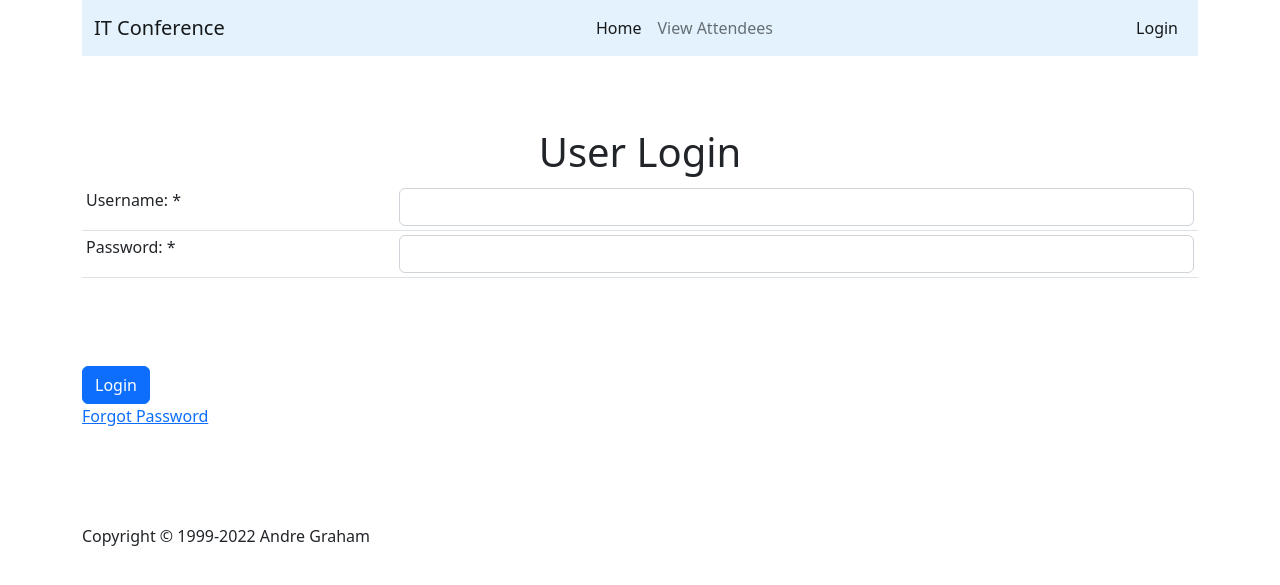
After one commit to dre001/attendance, a PHP site: page /login.php in a window 1280 px wide. The commit adds this page. Shown: the top 585 px of the page. Run offline with PHP 8.4, Linux system fonts and the light colour scheme.

Commit message:
start the Login
Login incomplete

```diff
--- a/db/conn.php
+++ b/db/conn.php
@@ -1,11 +1,11 @@
 <?php
 
 //LOCAL HOST CONNECTION
-    // $host = '127.0.0.1';
-    // $db = 'attendance_db';
-    // $user = 'root';
-    // $pass = '';
-    // $charset = 'utf8mb4';
+$host = '127.0.0.1';
+$db = 'attendance_db';
+$user = 'root';
+$pass = '';
+$charset = 'utf8mb4';
 
 
 //Remote Database Connection
@@ -16,21 +16,20 @@
 // $charset = 'utf8mb4';
 
 
-    $host = 'remotemysql.com';
-    $db = ' lxfglIJlle';
-    $user = 'lxfglIJlle';
-    $pass = '5bF8kjiI8v';
-    $charset = 'utf8mb4';
+// $host = 'remotemysql.com';
+// $db = ' lxfglIJlle';
+// $user = 'lxfglIJlle';
+// $pass = '5bF8kjiI8v';
+// $charset = 'utf8mb4';
 
 
 $dsn = "mysql:host=$host;dbname=$db;charset=$charset";
 
-    try{
+try {
     $pdo = new PDO($dsn, $user, $pass);
     //echo 'Sync with Database';
     $pdo->setAttribute(PDO::ATTR_ERRMODE, PDO::ERRMODE_EXCEPTION);
-
-    } catch(PDOException $e){
+} catch (PDOException $e) {
 
     throw new PDOException($e->getMessage());
 }
--- a/includes/header.php
+++ b/includes/header.php
@@ -1,3 +1,9 @@
+<?php
+//This includes the session file. This file contains code that starts/resumes a session
+// By having it in the header file, it will be included on every page, allowing session capability to be used on every page across the website
+include_once 'includes/session.php'
+?>
+
 <!doctype html>
 <html lang="en">
   <head>
@@ -33,12 +39,19 @@
       <span class="navbar-toggler-icon"></span>
     </button>
     <div class="collapse navbar-collapse" id="navbarNavAltMarkup">
-      <div class="navbar-nav">
-        <a class="nav-link active" aria-current="page" href="index.php">Home</a>
+
+
+      <div class="navbar-nav m-auto ">
+        <a class="nav-link active" aria-current="page" href="index.php">Home </a>
         <a class="nav-link" href="viewrecords.php">View Attendees</a>
         <!-- <a class="nav-link" href="#">Pricing</a>
         <a class="nav-link disabled">Disabled</a> -->
-      </div>
+    </div>
+    <div class="navbar-nav ml-auto">
+        <a class="nav-link active" aria-current="page" href="login.php">Login</a>
+
+
+    </div>
     </div>
   </div>
 </nav>
--- /dev/null
+++ b/includes/session.php
@@ -0,0 +1,3 @@
+<?php
+    session_start();
+?>
--- /dev/null
+++ b/login.php
@@ -0,0 +1,42 @@
+<?php
+
+$title = 'User Login';
+require_once 'includes/header.php';
+require_once 'db/conn.php';
+
+
+
+?>
+<h1 class="text-center"><?php echo $title ?> </h1>
+<form action="<?php echo htmlentities($_SERVER['PHP_SELF']); ?>" method="post" ?>
+    <table class="table table-sm">
+        <tr>
+            <td><label for="username">Username: * </label> </td>
+            <td><input type="text" name="username" class="form-control" id="username" value="<?php if ($_SERVER['REQUEST_METHOD'] == 'POST') echo $_POST['username']; ?> ">
+
+
+                <?php if (empty($username) && $_SERVER['REQUEST_METHOD'] == 'POST') echo "<p class='text-danger'>$username_error</p>"; ?>
+            </td>
+        </tr>
+
+        <tr>
+            <td><label for="password">Password: * </label></td>
+            <td><input type="password" name="password" class="form-control" id="password">
+                <?php if (empty($password) && isset($password_error)) echo "<p class=text-danger'>$password_error</p>"; ?>
+            </td>
+        </tr>
+
+    </table>
+    <br />
+    <br />
+    <br />
+    <input type="submit" value="Login" class="btn btn-primary btn-block"><br />
+    <a href="#"> Forgot Password</a>
+
+</form>
+<br />
+<br />
+<br />
+<br />
+
+<?php include_once 'includes/footer.php' ?>
```
Lines whose indentation alone changed are shown as unchanged.
